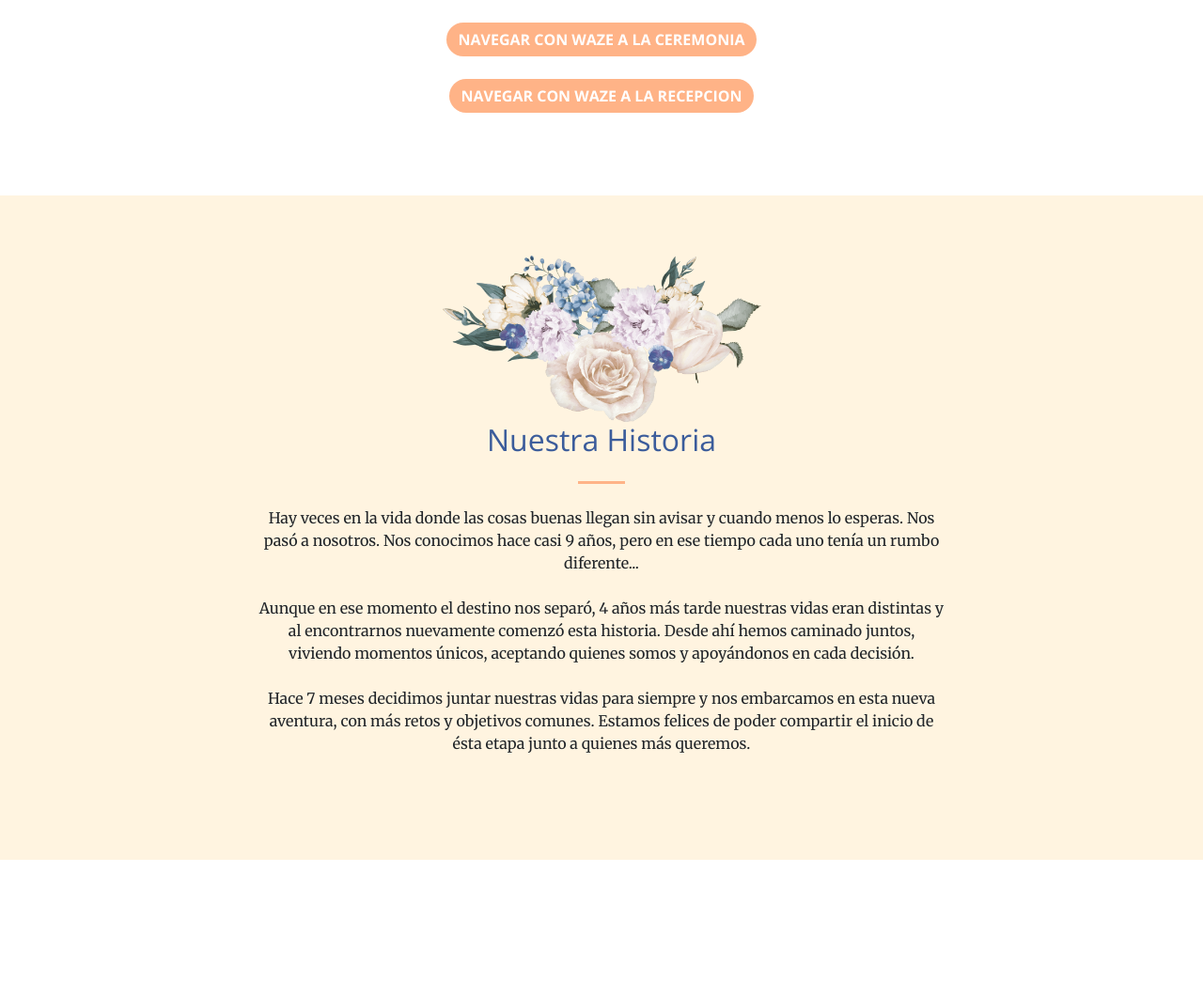
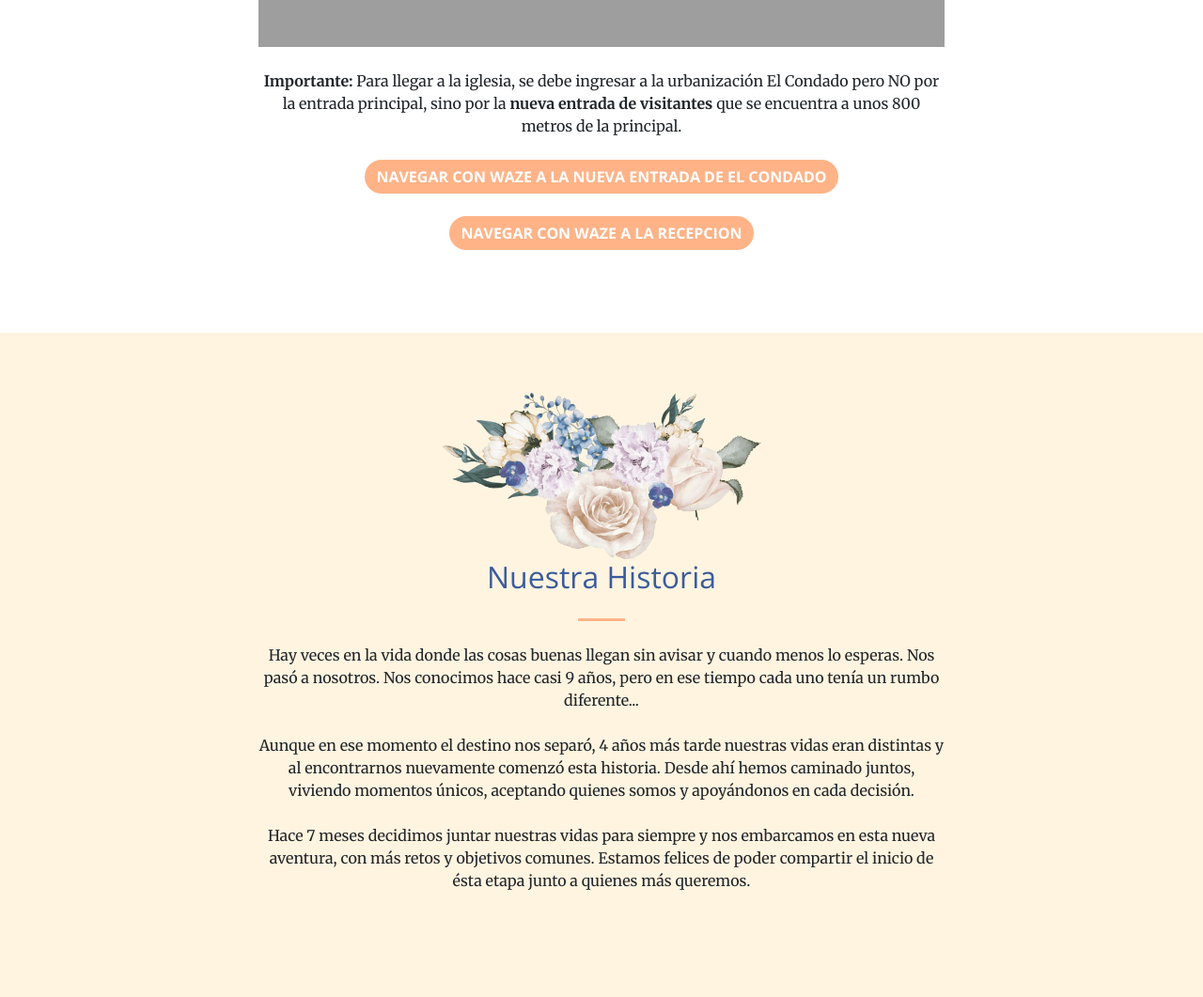
Before and after one commit to alejandromesias/celebrar_py, a Django app: page /nicoyvale/ in a window 1280 px wide. Shown: the part 4578-5639 px from the top of the page at 94% size. Before the commit the page ends 5493 px from the top, so only its background shows below. Run offline with Django 3.2, Linux system fonts and the light colour scheme; a map, chart or similar area stays blank; some libraries are stand-ins or nearby versions; grey boxes are pictures that could not be loaded.

Commit message:
parrafo sobre entrada del condado

```diff
--- a/nicoyvaleapp/views.py
+++ b/nicoyvaleapp/views.py
@@ -22,6 +22,9 @@ def home(request):
     longitud_recepcion = -78.503730
     web_recepcion = "http://haciendavillavieja.com"
 
+    latitud_entrada = -0.106946
+    longitud_entrada = -78.507690
+
     context_dic = {'marquesina': marquesina,
                 'historia_parr1': historia_parr1,
                 'historia_parr2': historia_parr2,
@@ -37,6 +40,8 @@ def home(request):
                 'latitud_recepcion':latitud_recepcion,
                 'longitud_recepcion':longitud_recepcion,
                 'web_recepcion':web_recepcion,
+                'latitud_entrada':latitud_entrada,
+                'longitud_entrada':longitud_entrada,
                 }
     return render(request, 'nicoyvaleapp/nyv_home.html', context = context_dic)
 
--- a/static/nicoyvale/css/creative.css
+++ b/static/nicoyvale/css/creative.css
@@ -36,7 +36,7 @@
 /*estilo para el mapa*/
  #map {
    width: 100%;
-   height: 500px;
+   height: 550px;
    background-color: grey;
  }
 
--- a/static/nicoyvale/js/gmaps.js
+++ b/static/nicoyvale/js/gmaps.js
@@ -1,13 +1,42 @@
+
+function place_pin(map,coordenada,titulo,parrafo){
+
+  var recepcion_marker = new google.maps.Marker({
+    position: coordenada,
+    map: map
+  });
+
+  var mensaje = '<div class="info-window">' +
+            '<div class="info-content">' +
+            '<h5>'+titulo+'</h5>' +
+            '<p>'+parrafo+'</p>'+
+            '</div>' +
+            '</div>';
+
+  var recepcion_window = new google.maps.InfoWindow({
+        content: mensaje,
+        maxWidth: 200
+  });
+
+  recepcion_window.open(map, recepcion_marker);
+
+  recepcion_marker.addListener('click', function () {
+        recepcion_window.open(map, recepcion_marker);
+  });
+
+}
+
 
   function initMap() {
       var recepcion_coord = {lat: lat_recepcion, lng: lng_recepcion};
       var ceremonia_coord = {lat: lat_ceremonia, lng: lng_ceremonia};
+      var entrada_coord = {lat: lat_entrada, lng: lng_entrada};
 
       var mapOtions = {
         zoom: 16,
         minZoom: 13,
         maxZoom: 17,
-        center: ceremonia_coord,
+        center: recepcion_coord,
 
       }
 
@@ -15,51 +44,22 @@
 
       var map = new google.maps.Map(mapCanvas, mapOtions);
 
-      var recepcion_marker = new google.maps.Marker({
-        position: recepcion_coord,
-        map: map
-      });
+      var coordenada = recepcion_coord;
+      var titulo = "Villa Vieja"
+      var parrafo = "José Miguel Carrión <br> y Juan Procel"
+      place_pin(map,coordenada,titulo,parrafo);
 
-      var ceremonia_marker = new google.maps.Marker({
-        position: ceremonia_coord,
-        map: map
-      });
+      coordenada = ceremonia_coord;
+      titulo = "Sagrada Familia"
+      parrafo = "José Gonzalo Coordero <br> y Descalzi"
+      place_pin(map,coordenada,titulo,parrafo);
 
-      var recepcion_string = '<div class="info-window">' +
-                '<div class="info-content">' +
-                '<h5>Villa Vieja</h5>' +
-                '<p>José Miguel Carrión<br> y Juan Procel</p>'+
-                '</div>' +
-                '</div>';
+      coordenada = entrada_coord;
+      titulo = "Nueva Entrada"
+      parrafo = "Entrada para visitantes a la<br>urbanización El Condado"
+      place_pin(map,coordenada,titulo,parrafo);
 
-      var recepcion_window = new google.maps.InfoWindow({
-            content: recepcion_string,
-            maxWidth: 200
-      });
 
-      recepcion_window.open(map, recepcion_marker);
-
-      recepcion_marker.addListener('click', function () {
-            recepcion_window.open(map, recepcion_marker);
-      });
-
-      var ceremonia_string = '<div class="info-window">' +
-                '<div class="info-content">' +
-                '<h5>Sagrada Familia</h5>' +
-                '<p>José Gonzalo Cordero<br> y Descalzi</p>'+
-                '</div>' +
-                '</div>';
-
-      var ceremonia_window = new google.maps.InfoWindow({
-            content: ceremonia_string,
-            maxWidth: 200
-      });
-
-      ceremonia_window.open(map, ceremonia_marker);
-
-      ceremonia_marker.addListener('click', function () {
-            ceremonia_window.open(map, ceremonia_marker);
-      });
     }
 
     google.maps.event.addDomListener(window, 'load', initMap);
--- a/templates/nicoyvaleapp/nyv_home.html
+++ b/templates/nicoyvaleapp/nyv_home.html
@@ -9,6 +9,8 @@
     var lng_ceremonia = {{longitud_ceremonia}};
     var lat_recepcion = {{latitud_recepcion}};
     var lng_recepcion = {{longitud_recepcion}};
+    var lat_entrada = {{latitud_entrada}};
+    var lng_entrada = {{longitud_entrada}};
   </script>
 
     <header class="masthead text-center text-white d-flex">
@@ -157,7 +159,12 @@
             <div id="map"></div>
             <br>
             <p class= "mb-4">
-              <a class="btn btn-primary" href="https://waze.com/ul?ll={{latitud_ceremonia}},{{longitud_ceremonia}}" target="blank">Navegar con Waze a la ceremonia</a>
+              <strong>Importante:</strong> Para llegar a la iglesia, se debe ingresar a la urbanización El Condado pero
+              NO por la entrada principal, sino por la <strong> nueva entrada de visitantes </strong> que se encuentra a unos 800 metros de la principal.
+            </p>
+
+            <p class= "mb-4">
+              <a class="btn btn-primary" href="https://waze.com/ul?ll={{latitud_entrada}},{{longitud_entrada}}" target="blank">Navegar con Waze a la nueva entrada de El Condado</a>
             </p>
             <p class= "mb-4">
               <a class="btn btn-primary" href="https://waze.com/ul?ll={{latitud_recepcion}},{{longitud_recepcion}}" target="blank">Navegar con Waze a la recepcion</a>
```
